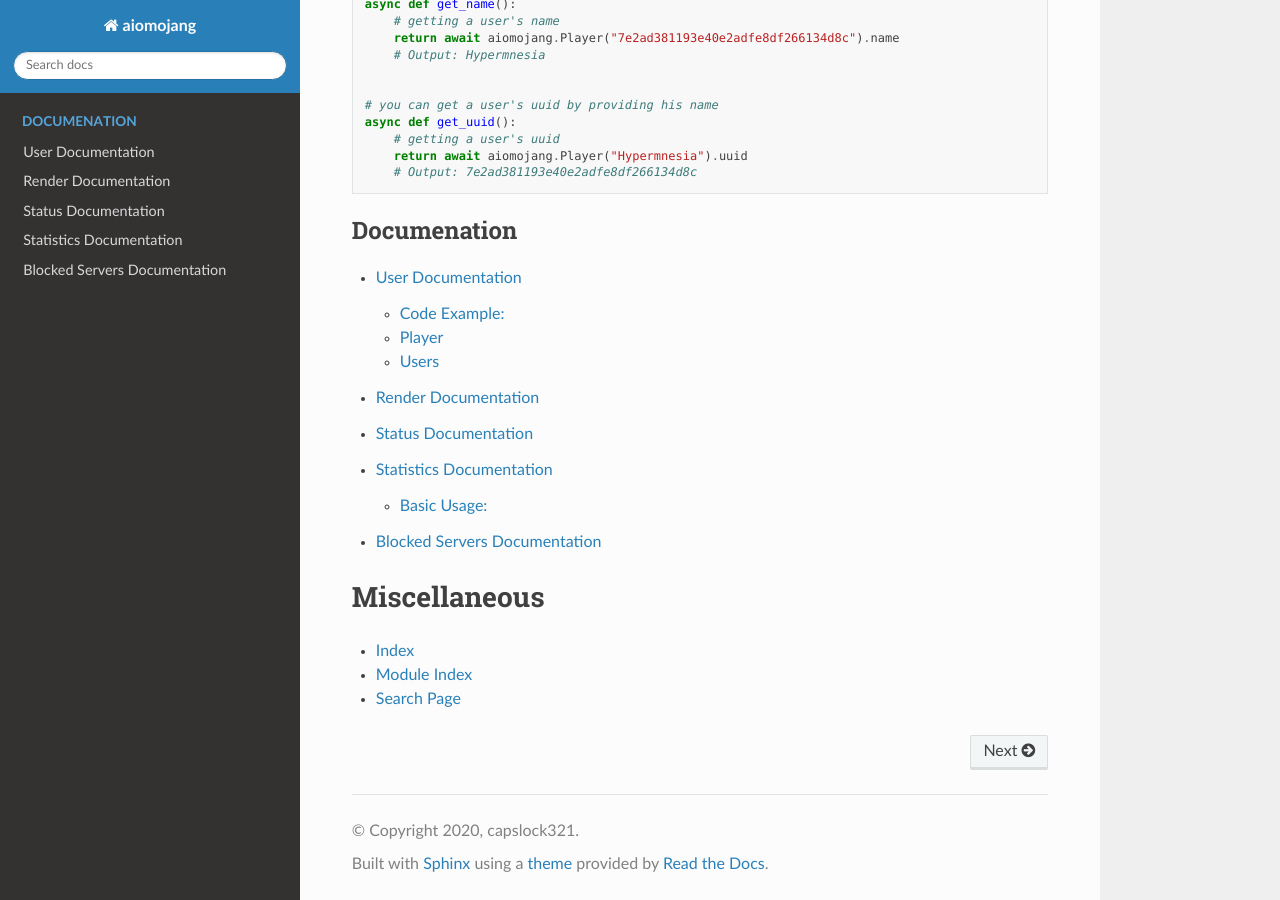
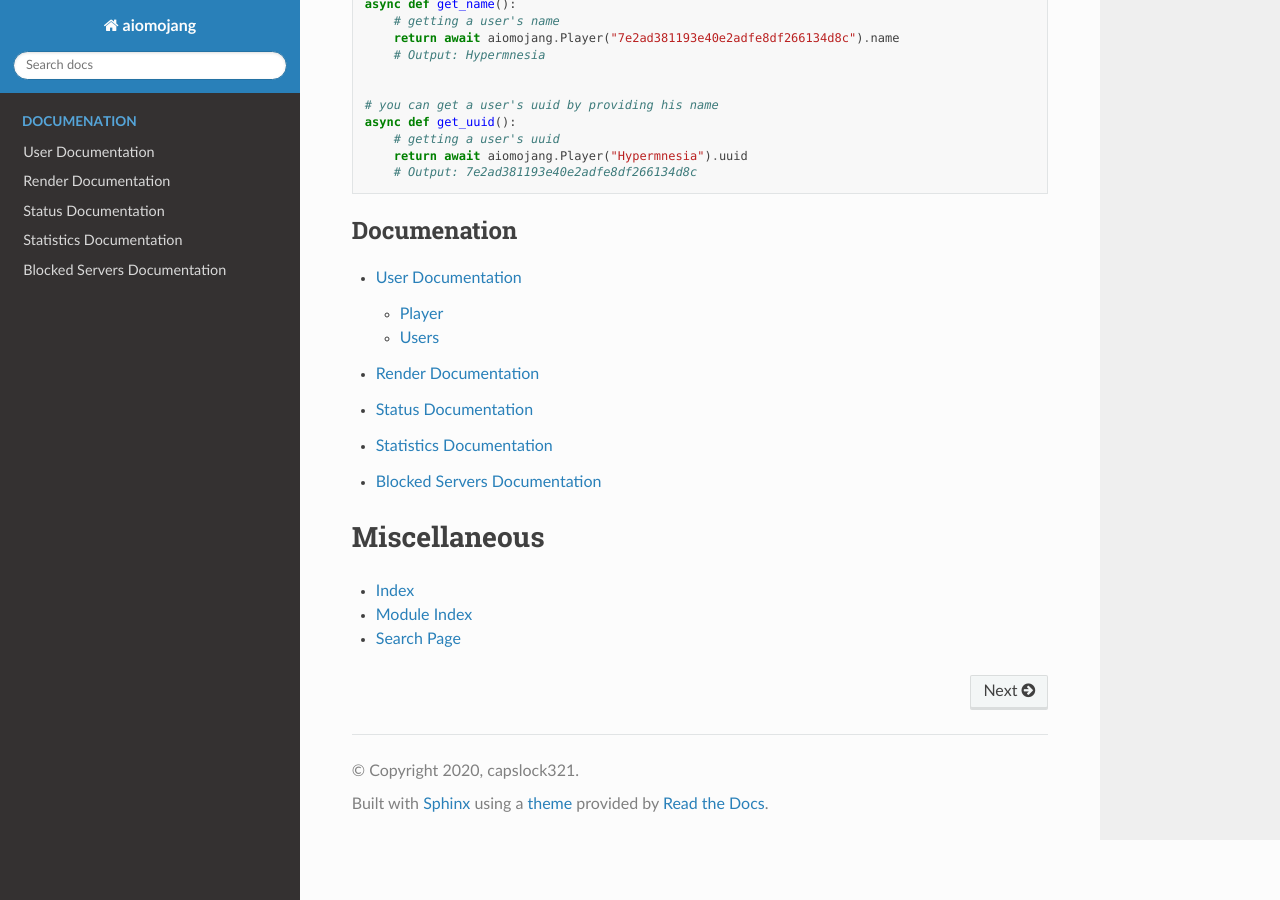
Before and after one commit to capslock321/aiomojang, a Sphinx documentation site: the page built from docs/source/index.rst, in a window 1280 px wide and 900 px high, scrolled down 1102 px. Built offline with Sphinx 7.4.7 and the Read the Docs theme 2.0.0, drawn with Linux system fonts in a browser that asks for light colours.

Commit message:
fix docs

```diff
--- a/docs/source/stats.rst
+++ b/docs/source/stats.rst
@@ -2,8 +2,7 @@ Statistics Documentation
 =====================================
 This focuses on getting Mojang statistics.
 
-Basic Usage:
----------------------------
+**Basic Example:**
 .. code-block:: python
     import aiomojang
     import asyncio
--- a/docs/source/user.rst
+++ b/docs/source/user.rst
@@ -3,10 +3,9 @@ User Documentation
 This section of this wrapper focuses on player names, uuids and name history.
 This section has 2 classes, Users and Players.
 
+**Basic Example:**
 
-Code Example:
----------------------------
- .. code-block:: python
+.. code-block:: python
 
      import aiomojang
      import asyncio
```
Also changed, not shown: other parts of docs/source/user.rst (+2 -2 lines), 11 other files.
